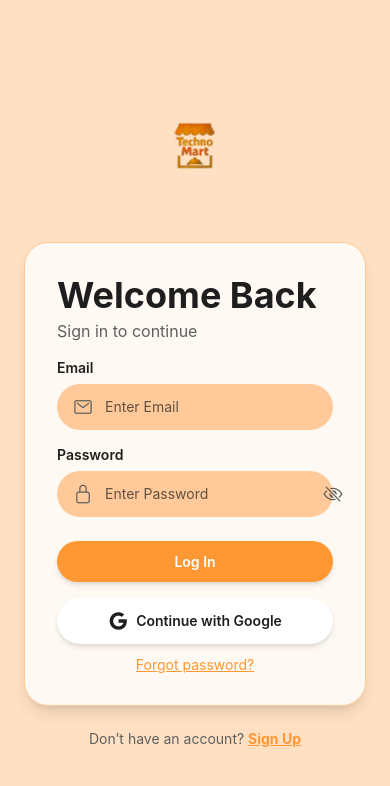
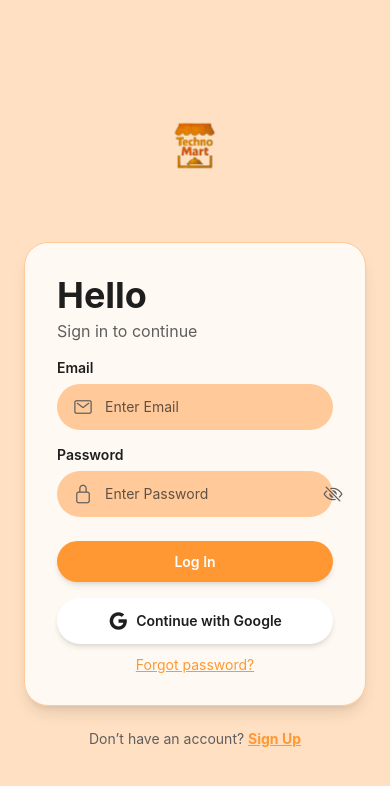
Before and after one commit to jsephandrade/technomart-mobile-app, a React Native app: screen /Login in a window 390 px wide. Shown: the top 786 px of the page. Built offline with nearby package versions, Linux system fonts and the light colour scheme.

Commit message:
Hello in login

```diff
--- a/src/screens/LoginScreen.jsx
+++ b/src/screens/LoginScreen.jsx
@@ -41,7 +41,7 @@ export default function LoginScreen({ navigation }) {
           />
         </View>
         <AuthCard>
-          <Text className="text-4xl font-bold text-text">Welcome Back</Text>
+          <Text className="text-4xl font-bold text-text">Hello</Text>
           <Text className="mt-1 text-base text-sub">Sign in to continue</Text>
           <TextField
             label="Email"
```
